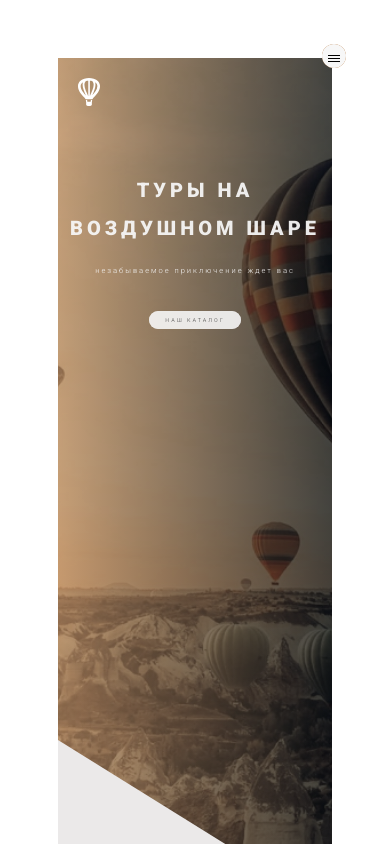
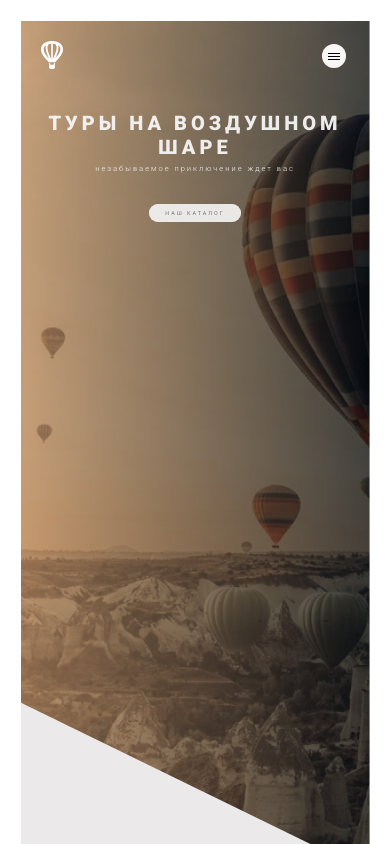
Before and after one commit to Garik86/ballons, a plain HTML site: page index.html in a window 390 px wide. Shown: the top 844 px of the page. Drawn offline with Linux system fonts and the light colour scheme; files whose address does not match are found by name.

Commit message:
mobile_one

```diff
--- a/sass/_main.scss
+++ b/sass/_main.scss
@@ -22,9 +22,9 @@ body{
   font-family: 'Roboto';
   font-weight: 400;
   color: rgb(119, 119,119);
-  font-size: 16px;
+  font-size: clamp(0.25rem, -0.023rem + 1.36vw, 1rem);
   letter-spacing: 2px;
-  padding: 50px;
+  padding: clamp(0.313rem, -0.71rem + 5.11vw, 3.125rem);
   background: white;
 }
 .container{
--- a/sass/_section_book.sass
+++ b/sass/_section_book.sass
@@ -13,6 +13,8 @@
   width: 70%
   padding-top: 1rem
   padding-left: 5rem
+  @include respond(phone)
+    padding: 1rem
   &__group:not(:last-child)
     margin-bottom: 5rem
     @include respond(tab-land)
```
Also changed, not shown: css/style.css, 1 other file.
